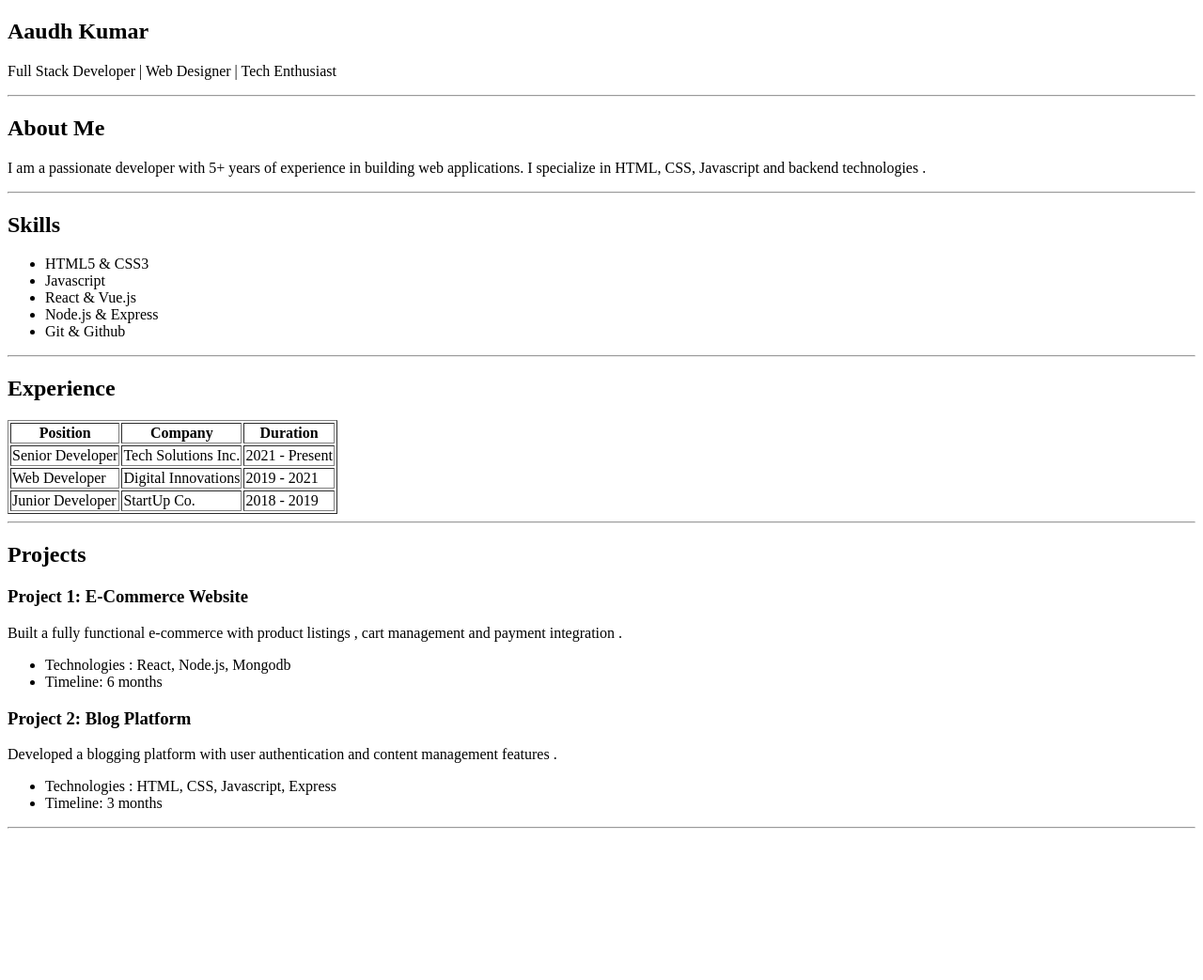
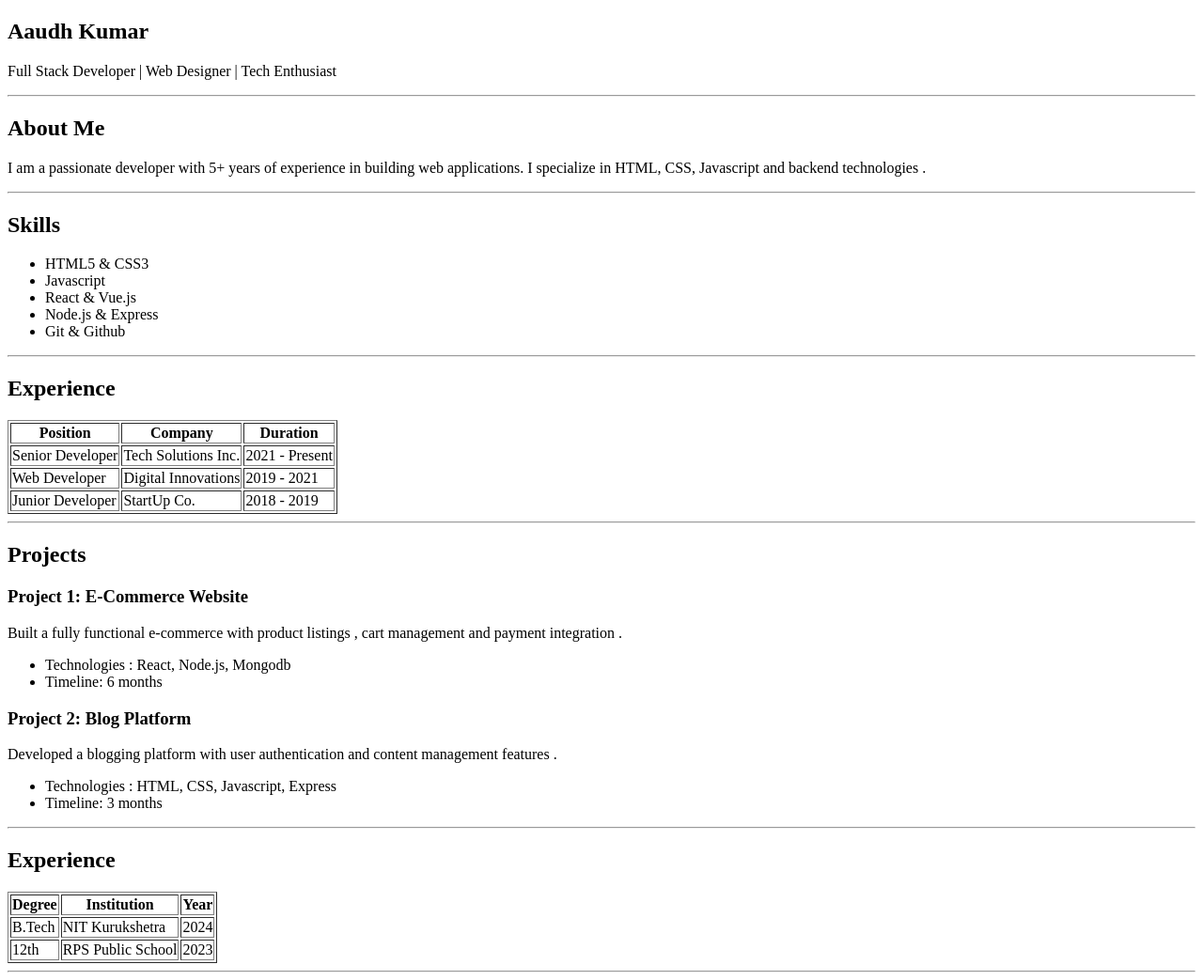
Before and after one commit to aaudhkumar/resume_onlyhtml, a plain HTML site: page index.html in a window 1280 px wide. Shown: the whole page at 94% size. Before the commit the page ends 890 px from the top, so only its background shows below. Drawn offline with Linux system fonts and the light colour scheme.

Commit message:
add experience section

```diff
--- a/index.html
+++ b/index.html
@@ -74,7 +74,7 @@
     <hr>
 
     <section>
-        <div>
+        <div class="project" >
             <h2>Projects</h2>
             <div>
                 <h3>Project 1: E-Commerce Website</h3>
@@ -105,5 +105,33 @@
 
     <hr>
 
+    <section>
+        <div class="experience">
+            <h2>Experience</h2>
+            <table border="1">
+                <thead>
+                    <th>Degree</th>
+                    <th>Institution</th>
+                    <th>Year</th>
+                </thead>
+                <tbody>
+                    <tr>
+                        <td>B.Tech</td>
+                        <td>NIT Kurukshetra</td>
+                        <td>2024</td>
+                    </tr>
+                    <tr>
+                        <td>12th</td>
+                        <td>RPS Public School</td>
+                        <td>2023</td>
+                    </tr>
+                </tbody>
+            </table>
+        </div>
+    </section>
+
+    <hr>
+
+
 </body>
 </html>
```
